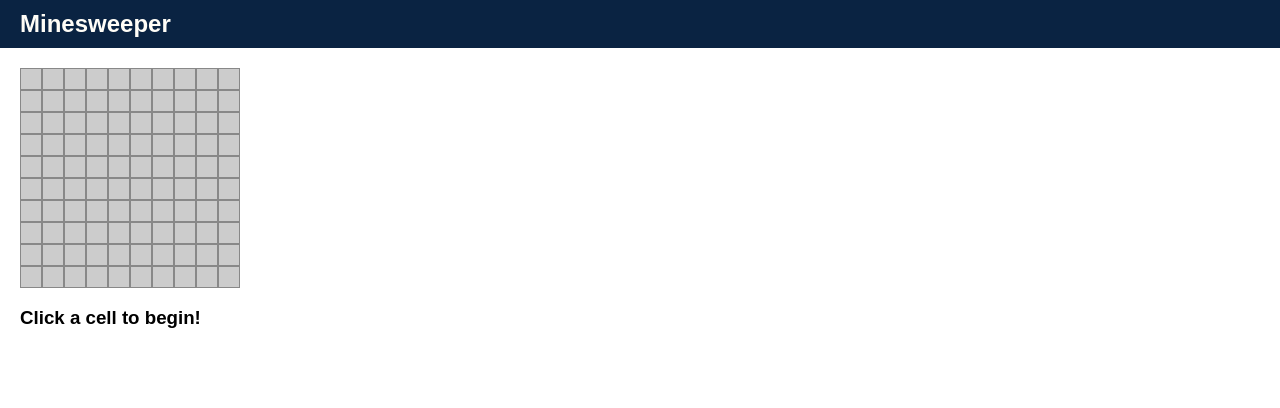
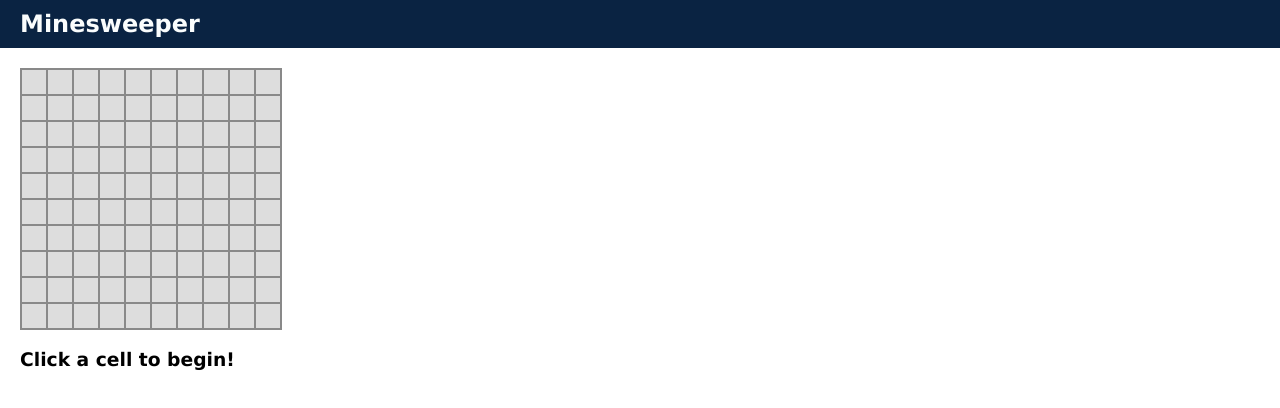
Before and after one commit to Robinson7D/react-minesweeper, a React (Create React App) app: page / in a window 1280 px wide. Shown: the top 408 px of the page. Built offline with nearby package versions, Linux system fonts and the light colour scheme.

Commit message:
Switch to SCSS

```diff
--- a/src/App.css
+++ /dev/null
@@ -1,13 +0,0 @@
-.App-header {
-  background-color: #0A2342;
-  padding: 10px 20px;
-  color: #FFFDF7;
-}
-
-.App-header h2 {
-  margin: auto;
-}
-
-.App .Game {
-  margin: 20px;
-}
--- /dev/null
+++ b/src/App.scss
@@ -0,0 +1,21 @@
+@import './colors.scss';
+
+.App-header {
+  padding: 10px 20px;
+  background-color: $color--brand-text-pair-dark;
+  color: $color--brand-text-pair-light;
+
+  h2 {
+    margin: auto;
+  }
+}
+
+.App {
+   .Game {
+    margin: 20px;
+  }
+}
+
+// Import components:
+@import './Game/Game.scss';
+@import './MinesweeperCell/MinesweeperCell.scss';
--- a/src/Game/Game.css
+++ /dev/null
@@ -1,15 +0,0 @@
-.BoardRow {
-  display: flex;
-}
-
-.MinesweeperCell:not(.visible) .cell-value {
-  display: none;
-}
-
-.Game.lose .ConditionMessage {
-  color: #CC0000;
-}
-
-.Game.win .ConditionMessage {
-  color: #2CA58D;
-}
--- /dev/null
+++ b/src/Game/Game.scss
@@ -0,0 +1,20 @@
+@import '../colors.scss';
+
+.Game {
+  &.lose .ConditionMessage {
+    color: #CC0000;
+  }
+  &.win .ConditionMessage {
+    color: #2CA58D;
+  }
+}
+
+.GameBoard {
+  display: inline-flex;
+  flex-direction: column;
+  border: 1px solid $color--border;
+
+  .BoardRow {
+    display: flex;
+  }
+}
--- a/src/MinesweeperCell/MinesweeperCell.css
+++ /dev/null
@@ -1,32 +0,0 @@
-.MinesweeperCell {
-  width: 20px;
-  height: 20px;
-  line-height: 20px;
-  vertical-align: middle;
-  text-align: center;
-  border: 1px solid #888888; /* I know, I know, doubles on the inside. */
-}
-
-.MinesweeperCell {
-  background: #CCCCCC;
-}
-
-.MinesweeperCell:not(.visible) {
-  cursor: pointer;
-}
-
-.MinesweeperCell:not(.visible):hover {
-  background: #DDDDDD;
-}
-
-.MinesweeperCell:not(.visible):active {
-  background: #AAAAAA;
-}
-
-.MinesweeperCell:not(.visible) .CellValue {
-  display: none;
-}
-
-.MinesweeperCell.visible {
-  background: white;
-}
--- a/src/MinesweeperCell/MinesweeperCell.jsx
+++ b/src/MinesweeperCell/MinesweeperCell.jsx
@@ -5,10 +5,13 @@ export default MinesweeperCell;
 
 // Functions:
 function MinesweeperCell ({isBomb, visible, adjacentBombs, onClick}){
-  return <div className={"MinesweeperCell" + (visible ? ' visible' : '')}
-               onClick={onClick}>{
+  let className = "MinesweeperCell";
+  if(visible){ className += ' visible'; }
+  if(isBomb){ className += ' bomb'; }
+
+  return <div className={className}onClick={onClick}>{
     <div className="CellValue">
-      {isBomb ? "B" : (adjacentBombs ? adjacentBombs : '')}
+      {isBomb ? "💣" : (adjacentBombs ? adjacentBombs : '')}
     </div>
   }</div>;
 }
--- /dev/null
+++ b/src/MinesweeperCell/MinesweeperCell.scss
@@ -0,0 +1,41 @@
+@import '../colors.scss';
+
+.MinesweeperCell {
+  $size--cell: 24px;
+
+  width: $size--cell;
+  height: $size--cell;
+  line-height: $size--cell + 2px; // Visually looks nicer with the emoji
+  font-size: 16px;
+
+  vertical-align: middle;
+  text-align: center;
+
+  background: $color--component-base-grey;
+  border: 1px solid $color--border;
+
+  &.visible {
+    background-color: $color--brand-text-pair-light;
+    color: $color--brand-text-pair-dark;
+
+    &.bomb {
+      background-color: #FF8888;
+    }
+  }
+
+  &:not(.visible) {
+    cursor: pointer;
+
+    &:hover {
+      background: lighten($color--component-base-grey, 10%);
+    }
+
+    &:active {
+      background: darken($color--component-base-grey, 20%);
+    }
+
+    .CellValue {
+      display: none;
+    }
+  }
+}
--- /dev/null
+++ b/src/colors.scss
@@ -0,0 +1,5 @@
+$color--brand-text-pair-dark: #0A2342;
+$color--brand-text-pair-light: #FAFDFD;
+
+$color--component-base-grey: #DDDDDD;
+$color--border: darken($color--component-base-grey, 33%);
--- a/src/index.css
+++ /dev/null
@@ -1,5 +0,0 @@
-body {
-  margin: 0;
-  padding: 0;
-  font-family: sans-serif;
-}
--- /dev/null
+++ b/src/index.scss
@@ -0,0 +1,5 @@
+body {
+  margin: 0;
+  padding: 0;
+  font-family: Verdana, Geneva, sans-serif;
+}
```
Also changed, not shown: package.json (+7 -2 lines), 2 other files (tests, documents, lock files or other folders).
